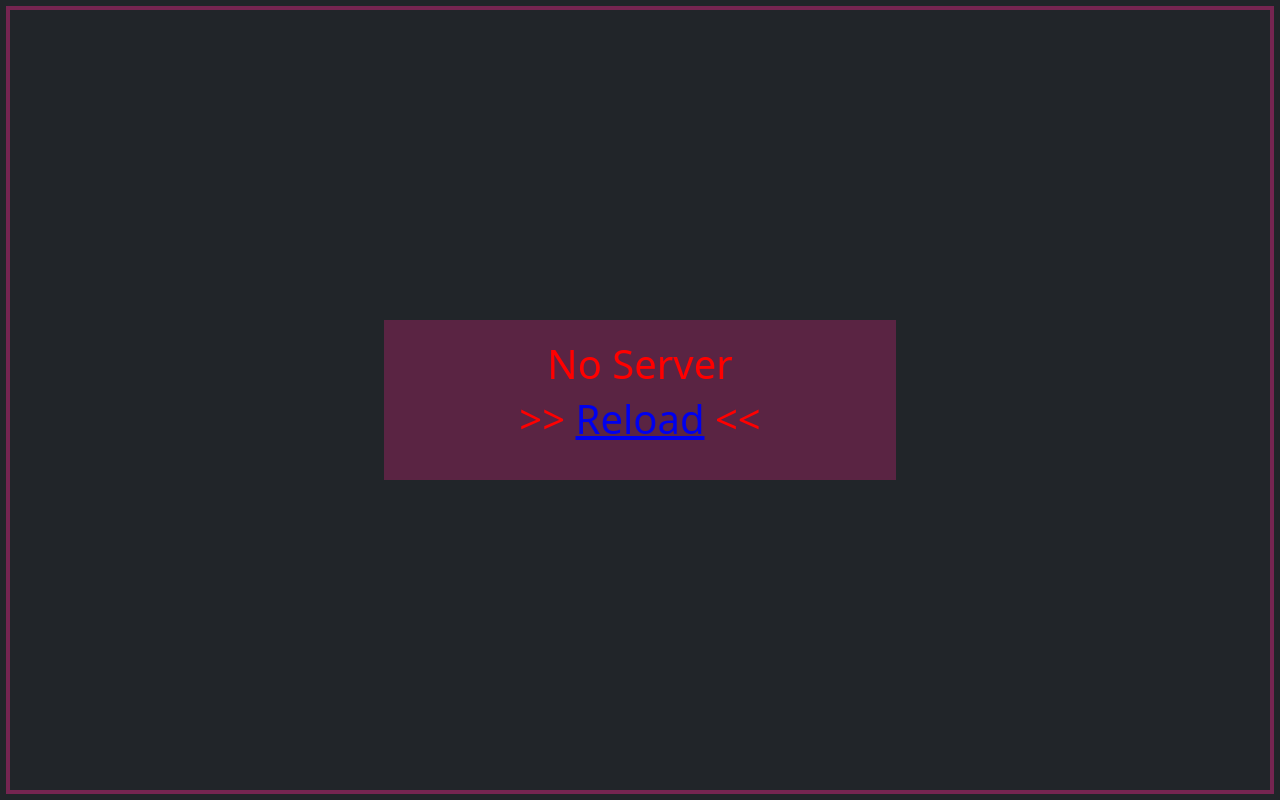
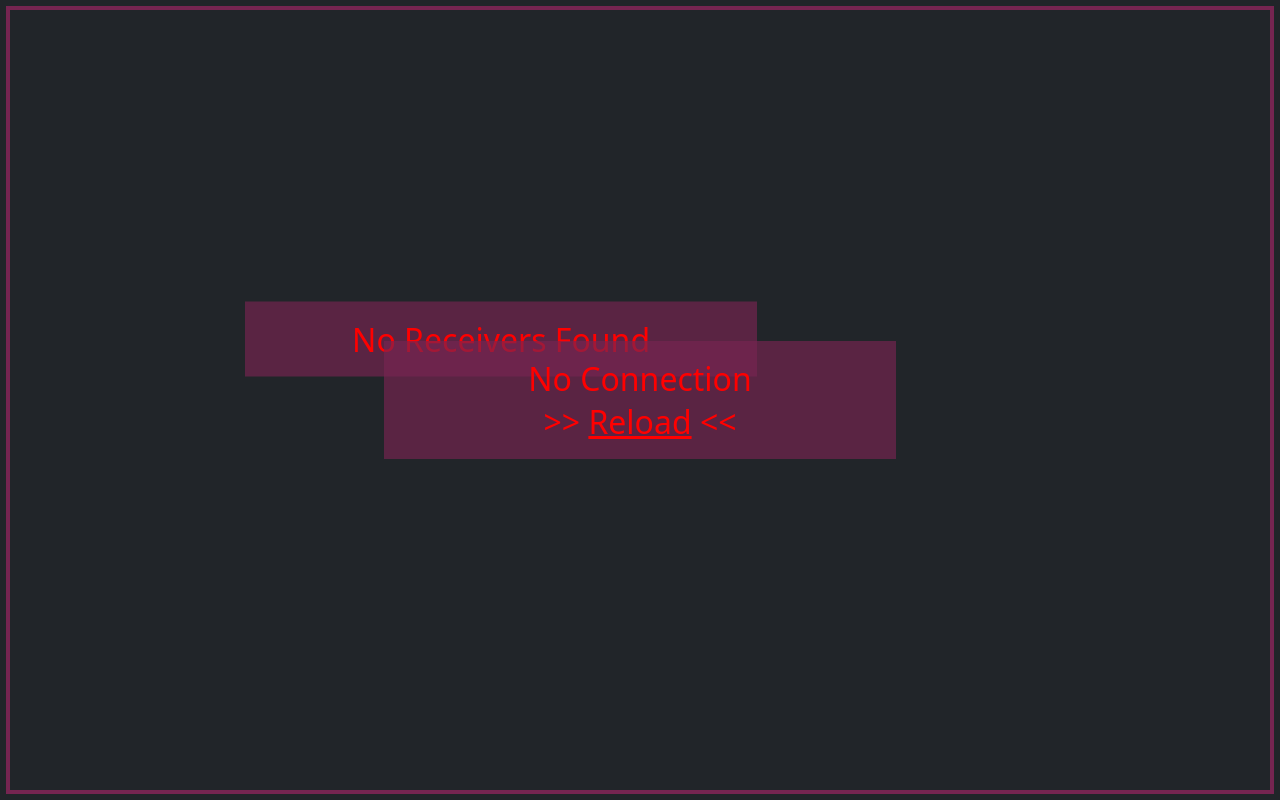
Before and after one commit to lclbo/RFjs, a PHP site: page / in a window 1280 px wide. Run offline with PHP 8.4, Linux system fonts and the light colour scheme.

Commit message:
re-structure

```diff
--- a/package.json
+++ b/package.json
@@ -1,7 +1,7 @@
 {
   "name": "rfjs",
   "version": "1.1.0",
-  "description": "Status monitor for wireless microphone systems which support Sennheiser MCP (Media Control Protocol)",
+  "description": "Status monitor for wireless audio systems supporting Sennheiser MCP (Media Control Protocol)",
   "homepage": "https://github.com/lclbo/RFjs",
   "bugs": "https://github.com/lclbo/RfJS/issues",
   "license": "MIT",
--- a/rfjs_server.js
+++ b/rfjs_server.js
@@ -202,6 +202,7 @@ function updateReceiver(address, msg) {
     knownReceiversFull.set(address, newObj);
     knownReceiversShort.set(address, Object.assign({}, knownReceiversShort.get(address), receivedItemsShort));
 
+    /* This section allows storing the results to a local file for offline debugging without receivers present */
     // fs.writeFile('RxFull.json', JSON.stringify([...knownReceiversFull]), (err) => {
     //     if(err !== null)
     //         console.log("file write error: "+err);
--- a/www/index.html
+++ b/www/index.html
@@ -14,8 +14,9 @@
 <body>
     <div id="mainOuter">
         <div id="mainArea">
-            <div class="mainAreaHugeWarningTextOverlay floating hidden" id="noDevicesOverlay">No Devices Found</div>
-            <div class="mainAreaHugeWarningTextOverlay hidden" id="loadErrorOverlay">No Server<br>&gt;&gt;&nbsp;<a href="#" onclick="location.reload();">Reload</a>&nbsp;&lt;&lt;</div>
+            <div class="mainAreaHugeWarningTextOverlay floating" id="noDevicesOverlay">No Receivers Found</div>
+            <div class="mainAreaHugeWarningTextOverlay hidden" id="loadErrorOverlay">No Connection<br>&gt;&gt;&nbsp;<a href="#" onclick="location.reload();">Reload</a>&nbsp;&lt;&lt;</div>
+
             <div id="rfArea"></div>
         </div>
         <svg id="loadingBeacon" height="10" width="10">
--- a/www/rf.css
+++ b/www/rf.css
@@ -121,7 +121,8 @@ body {
     height: calc(100vh - .75rem);
     border: .25rem solid var(--main);
     box-sizing: border-box;
-    overflow: auto;
+    overflow-x: hidden;
+    overflow-y: auto;
     position: absolute;
     left: 50%;
     top: 50%;
@@ -136,18 +137,19 @@ body {
     transform: translateX(-50%) translateY(-50%);
     background-color: var(--main-translucent);
     color: var(--rx-text-warning);
+    width: fit-content;
+    height: fit-content;
     min-width: 40vw;
-    width: fit-content;
-    height: 5rem;
+    min-height: 4rem;
     box-sizing: border-box;
-    font-size: 2.5rem;
+    font-size: 2rem;
     text-align: center;
     padding: 1rem 2rem 1rem 2rem;
     z-index: 1000;
 }
 
-#loadErrorOverlay {
-    height: 10rem !important;
+.mainAreaHugeWarningTextOverlay a {
+    color: var(--rx-text-warning);
 }
 
 .blink {
@@ -313,5 +315,8 @@ body {
     right: 10px;
     bottom: 10px;
     opacity: 0;
-    animation: fadeOutAnimation 500ms 1;
+    animation-duration: 500ms;
+    /*animation-iteration-count: 1;*/
+    animation-name: fadeOutAnimation;
+    animation-play-state: paused;
 }
--- a/www/rf.js
+++ b/www/rf.js
@@ -160,13 +160,6 @@ function updateState(data, full) {
             var rxObject = document.getElementById("rx-"+key);
 
             if(full) {
-                // document.getElementById("loadingBeacon").style.opacity = "1";
-                // document.getElementById("loadingBeacon").style.animation = "";
-                // // document.getElementById("loadingBeacon").style.animation = "fadeOutAnimation 100ms 1";
-                // window.requestAnimationFrame(function(time) {
-                //     document.getElementById("loadingBeacon").style.animation = "fadeOutAnimation 100ms 1";
-                // });
-
                 rxObject.children[0].children[0].textContent = rx.name;
                 rxObject.children[0].children[1].children[0].textContent = rx.freq;
                 if(rx.battery.percentage > 70)
@@ -194,8 +187,8 @@ function updateState(data, full) {
                     rxObject.classList.remove("rxHighlight");
             }
 
-            if(isLegacyClient) {
-                // RF min and max for I and II
+            if(isLegacyClient) { //scale is not supported on iOS9
+                // RF min and max for antenna I and II
                 rxObject.children[1].children[1].children[0].children[0].children[1].style.width = Math.min(100,(rx.rf1.min))+"%";
                 rxObject.children[1].children[1].children[0].children[0].children[2].style.width = Math.min(100,(rx.rf1.max))+"%";
                 rxObject.children[1].children[1].children[0].children[1].children[1].style.width = Math.min(100,(rx.rf2.min))+"%";
@@ -205,7 +198,7 @@ function updateState(data, full) {
                 rxObject.children[1].children[1].children[1].children[2].style.width = Math.min(100,(rx.af.currentPeak))+"%";
             }
             else {
-                // RF min and max for I and II
+                // RF min and max for antenna I and II
                 rxObject.children[1].children[1].children[0].children[0].children[1].style.transform = "scaleX("+Math.min(100,(rx.rf1.min))+"%)";
                 rxObject.children[1].children[1].children[0].children[0].children[2].style.transform = "scaleX("+Math.min(100,(rx.rf1.max))+"%)";
                 rxObject.children[1].children[1].children[0].children[1].children[1].style.transform = "scaleX("+Math.min(100,(rx.rf2.min))+"%)";
@@ -255,13 +248,7 @@ function conditionalLog(msg) {
 }
 
 document.addEventListener('DOMContentLoaded', function () {
-    // ready function
-    conditionalLog("execute ready function");
+    document.getElementById("loadingBeacon").style.animationPlayState = "running";
     if(reloadStateHandle === null)
         reloadStateHandle = window.setInterval(loadState,defaultIntervalMs);
-
-    // // window.setTimeout(stopRefresh, 5000);
-    // document.getElementById("loadingBeacon").addEventListener('animationiteration', function() {
-    //     this.style.animation = '';
-    // }, false);
 });
```
